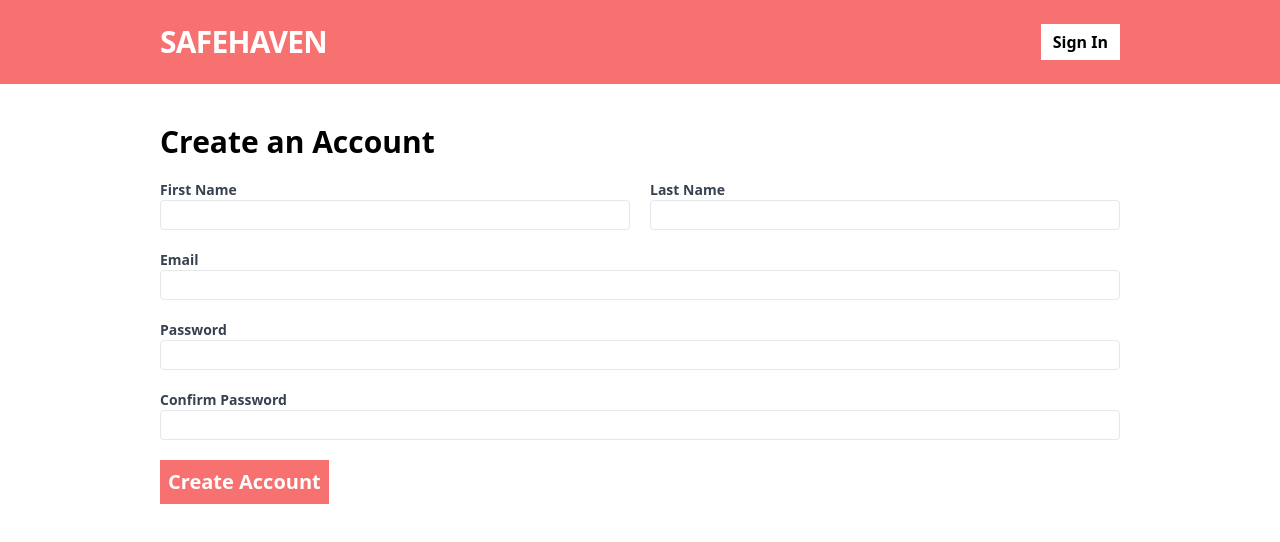
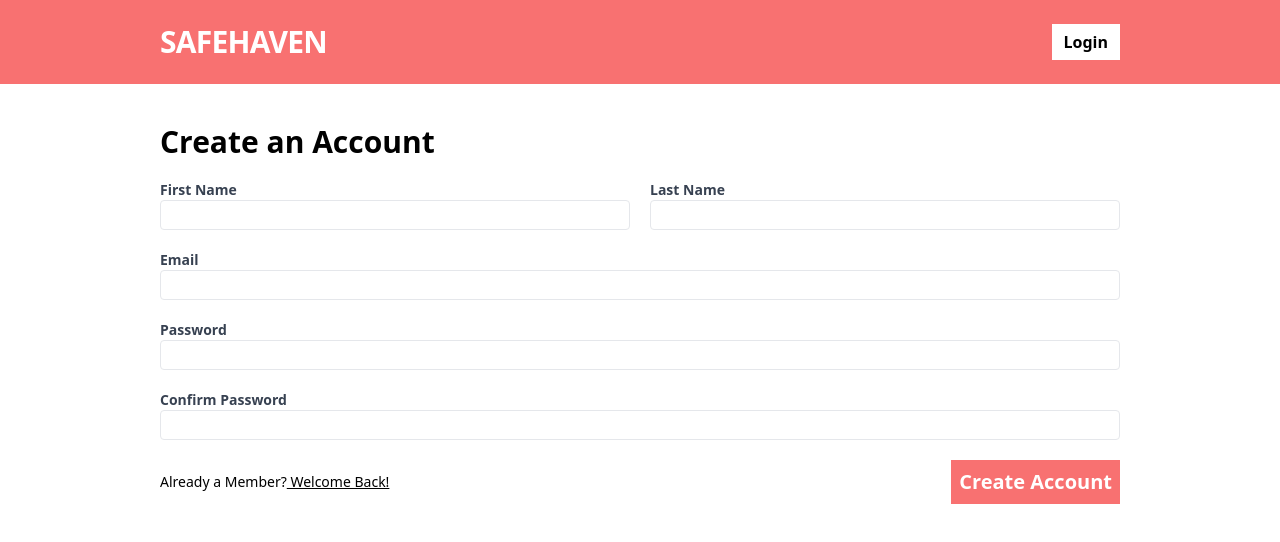
Before and after one commit to RamsayV/SAFEHAVEN-fe, a React (Vite) app: page /register in a window 1280 px wide. Shown: the top 542 px of the page. Built offline with nearby package versions, Linux system fonts and the light colour scheme; no server answers.

Commit message:
first deployment bby guuuurrrrl

```diff
--- a/src/components/Header.tsx
+++ b/src/components/Header.tsx
@@ -20,7 +20,7 @@ const Header = () => {
               </Link>
               <SignOutButton />
               </>: <> <Link to="/sign-in" className="flex bg-white items-center text-black-200 px-3 font-bold hover:bg-gray-100">
-                    Sign In
+                    Login
                 </Link>
               </>
                 }
--- a/src/components/SignOutButton.tsx
+++ b/src/components/SignOutButton.tsx
@@ -25,7 +25,7 @@ const SignOutButton = () => {
       onClick={handleClick}
       className="text-red-400 px-3 font-bold bg-white hover:bg-gray-100"
     >
-      Sign Out
+      Log Out
     </button>
   );
 };
--- a/src/components/Toast.tsx
+++ b/src/components/Toast.tsx
@@ -12,7 +12,7 @@ const Toast = ({message, type, onClose} : ToastProps) => {
     useEffect(() => {
       const timer =   setTimeout(() => {
         onClose()
-      }, 5000)
+      }, 2000)
 
       return () => {
         clearTimeout(timer)
--- a/src/pages/Register.tsx
+++ b/src/pages/Register.tsx
@@ -1,8 +1,8 @@
 import { useForm } from "react-hook-form";
-import { useMutation } from "react-query";
+import { useMutation, useQueryClient } from "react-query";
 import * as apiClient from '../api-client'
 import { useAppContext } from "../contexts/AppContext";
-import { useNavigate } from "react-router-dom";
+import { Link, useNavigate } from "react-router-dom";
 
 export type RegisterFormData = {
   firstName: string;
@@ -13,6 +13,7 @@ export type RegisterFormData = {
 };
 
 const Register = () => {
+  const queryClient = useQueryClient()
   const navigate = useNavigate()
   const {showToast} = useAppContext();
 
@@ -22,8 +23,9 @@ const Register = () => {
     formState: { errors }, } = useForm<RegisterFormData>();
 
     const mutation = useMutation(apiClient.register, {
-        onSuccess: () => {
+        onSuccess: async() => {
             showToast({message: "Registration Success!", type: "SUCCESS"});
+            await queryClient.invalidateQueries("validateToken")
             navigate("/")
             },
         onError: (error: Error)=> {
@@ -107,7 +109,10 @@ const Register = () => {
           <span className="text-red-500">{errors.confirmPassword.message}</span>
         )}
       </label>
-      <span>
+      <span className="flex items-center justify-between">
+      <span className="text-sm "> Already a Member?
+         <Link className="underline" to="/sign-in"> Welcome Back!</Link>
+  </span>
         <button
           type="submit"
           className="bg-red-400 text-white p-2 font-bold hover:bg-red-500 text-xl"
--- a/src/pages/SignIn.tsx
+++ b/src/pages/SignIn.tsx
@@ -1,8 +1,9 @@
 import { useForm } from "react-hook-form";
-import { useMutation } from "react-query";
+import { useMutation, useQueryClient } from "react-query";
 import * as apiClient from "../api-client"
 import { useAppContext } from "../contexts/AppContext";
 import { useNavigate } from "react-router-dom";
+import { Link } from "react-router-dom";
 
 export type SignInFormData = {
   email: string;
@@ -10,6 +11,7 @@ export type SignInFormData = {
 };
 
 const SignIn = () => {
+  const queryClient = useQueryClient()
     const {showToast} = useAppContext()
     const navigate = useNavigate()
   const {
@@ -21,6 +23,7 @@ const SignIn = () => {
   const mutation = useMutation(apiClient.signIn, {
     onSuccess: async () => {
        showToast({message: "Sign in Succesfull", type: "SUCCESS"})
+       await queryClient.invalidateQueries("validateToken")
        navigate("/")
 
     }, onError: (error: Error) => {
@@ -65,12 +68,15 @@ const SignIn = () => {
           <span className="text-red-500">{errors.password.message}</span>
         )}
       </label>
-      <span>
+      <span className="flex items-center justify-between">
+      <span className="text-sm "> Not a Member?
+      <Link className="underline" to="/register"> Join the community today!</Link>
+  </span>
       <button
         type="submit"
         className="bg-red-400 text-white p-2 font-bold hover:bg-red-500 text-xl"
       >
-        SignIn
+        Login
       </button>
       </span>
     </form>
```
Also changed, not shown: 1 other file (tests, documents, lock files or other folders).
